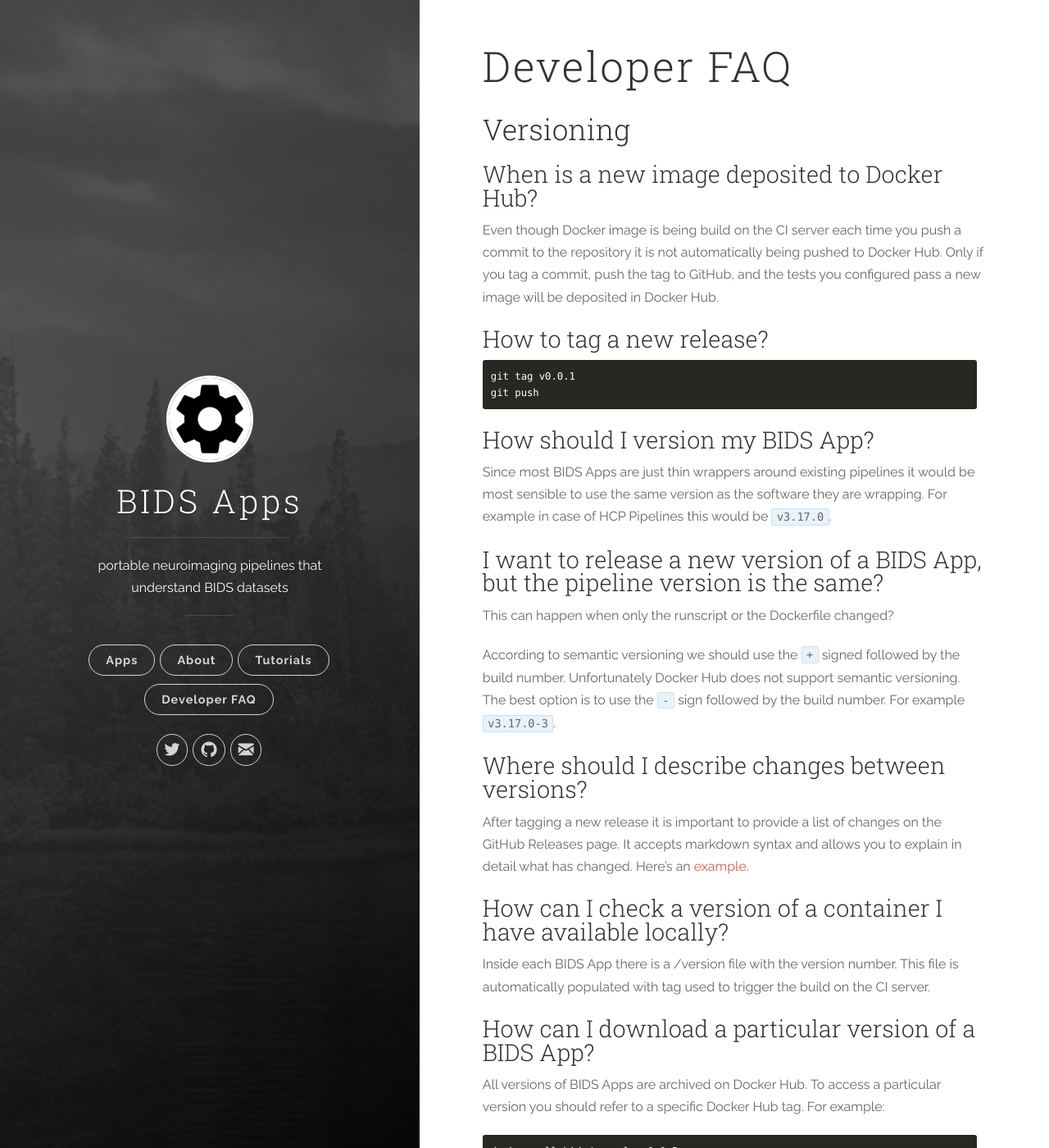
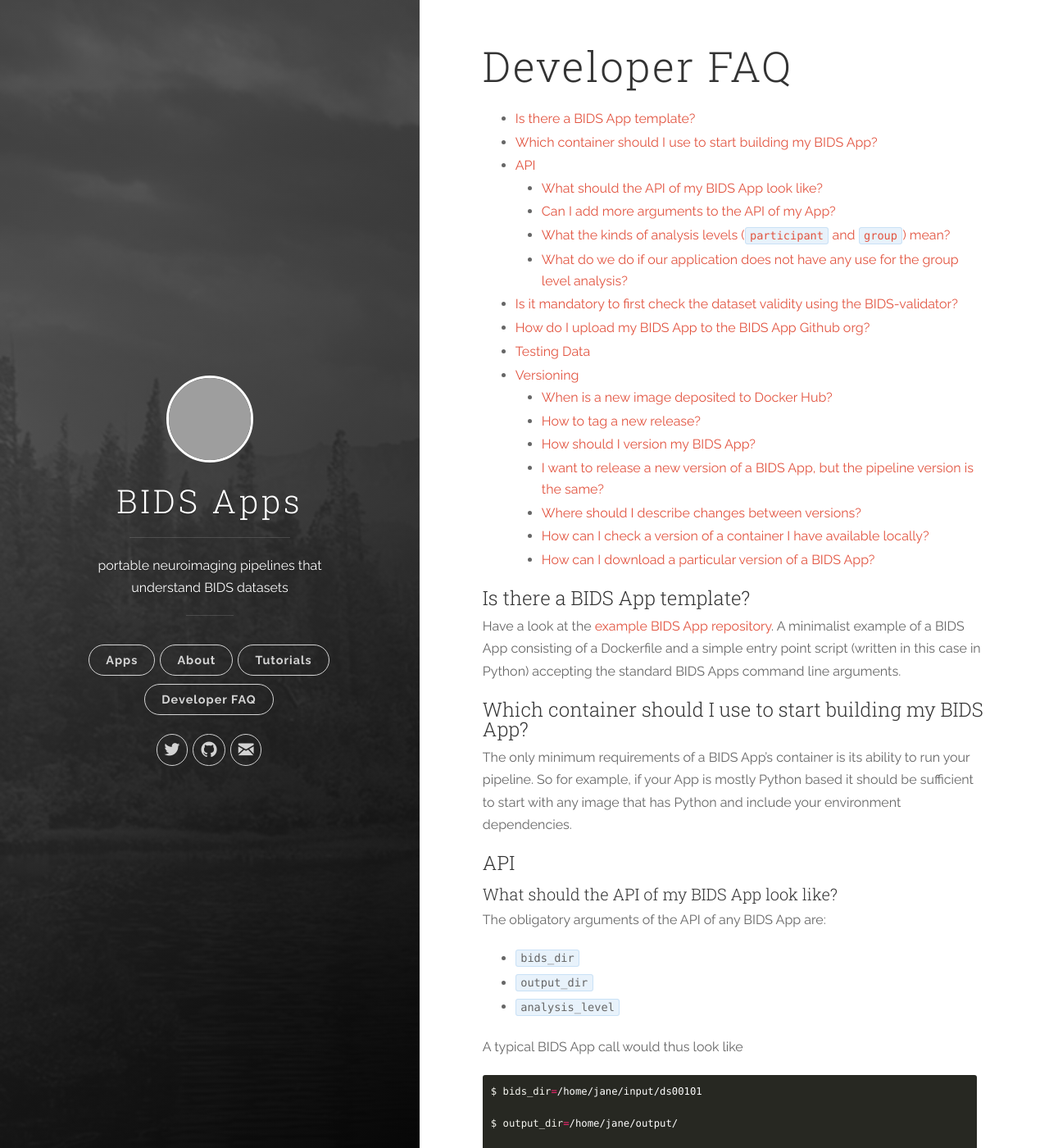
Before and after one commit to bids-apps/bids-apps.github.io, a Jekyll site: the page built from dev_faq.md, in a window 1280 px wide and 1400 px high. Shown: the whole window at 82% size. Built offline with Jekyll 4.4.1, drawn with Linux system fonts in a browser that asks for light colours; nearby versions of some CDN libraries; some of the changed text lies outside the part shown; grey boxes are pictures that could not be loaded.

Commit message:
add all changes after a mixed reset because Rémi cannot branch like a normal human being

````diff
--- a/_includes/head.html
+++ b/_includes/head.html
@@ -44,4 +44,10 @@
     title="{{ site.title }}"
     href="{{ site.baseurl }}/feed.xml"
   />
+
+  <link rel="apple-touch-icon" sizes="180x180" href="images/favicon/apple-touch-icon.png">
+  <link rel="icon" type="image/png" sizes="32x32" href="images/favicon/favicon-32x32.png">
+  <link rel="icon" type="image/png" sizes="16x16" href="images/favicon/favicon-16x16.png">
+  <link rel="manifest" href="images/favicon/site.webmanifest">
+
 </head>
--- a/_includes/header.html
+++ b/_includes/header.html
@@ -10,7 +10,7 @@
   <div class="panel-main">
     <div class="panel-main__inner panel-inverted">
       <div class="panel-main__content">
-        <img src="/images/gear.jpg" class="user-image" alt="My Profile Photo" />
+        <img src="images/BIDS_apps_logo_black.jpg" class="user-image" alt="My Profile Photo" />
         <h1 class="panel-cover__title panel-title">{{ site.title }}</h1>
         <hr class="panel-cover__divider" />
         <p class="panel-cover__description">{{ site.description }}</p>
--- a/css/main.css
+++ b/css/main.css
@@ -46,6 +46,14 @@
   padding: 0 5px;
 }
 
+.post h2 {
+  font-size: 150%;
+}
+
+.post h3 {
+  font-size: 125%;
+}
+
 .footer__copyright {
   margin: 0 20px 10px;
 }
--- a/dev_faq.md
+++ b/dev_faq.md
@@ -2,6 +2,118 @@
 layout: post
 title: Developer FAQ
 ---
+
+- [Is there a BIDS App template?](#is-there-a-bids-app-template)
+- [Which container should I use to start building my BIDS App?](#which-container-should-i-use-to-start-building-my-bids-app)
+- [API](#api)
+    - [What should the API of my BIDS App look like?](#what-should-the-api-of-my-bids-app-look-like)
+    - [Can I add more arguments to the API of my App?](#can-i-add-more-arguments-to-the-api-of-my-app)
+    - [What the kinds of analysis levels (`participant` and `group`) mean?](#what-the-kinds-of-analysis-levels-participant-and-group-mean)
+    - [What do we do if our application does not have any use for the group level analysis?](#what-do-we-do-if-our-application-does-not-have-any-use-for-the-group-level-analysis)
+- [Is it mandatory to first check the dataset validity using the BIDS-validator?](#is-it-mandatory-to-first-check-the-dataset-validity-using-the-bids-validator)
+- [How do I upload my BIDS App to the BIDS App Github org?](#how-do-i-upload-my-bids-app-to-the-bids-app-github-org)
+- [Testing Data](#testing-data)
+- [Versioning](#versioning)
+    - [When is a new image deposited to Docker Hub?](#when-is-a-new-image-deposited-to-docker-hub)
+    - [How to tag a new release?](#how-to-tag-a-new-release)
+    - [How should I version my BIDS App?](#how-should-i-version-my-bids-app)
+    - [I want to release a new version of a BIDS App, but the pipeline version is the same?](#i-want-to-release-a-new-version-of-a-bids-app-but-the-pipeline-version-is-the-same)
+    - [Where should I describe changes between versions?](#where-should-i-describe-changes-between-versions)
+    - [How can I check a version of a container I have available locally?](#how-can-i-check-a-version-of-a-container-i-have-available-locally)
+    - [How can I download a particular version of a BIDS App?](#how-can-i-download-a-particular-version-of-a-bids-app)
+
+## Is there a BIDS App template?
+
+Have a look at the
+[example BIDS App repository](https://github.com/BIDS-Apps/example). A
+minimalist example of a BIDS App consisting of a Dockerfile and a simple entry
+point script (written in this case in Python) accepting the standard BIDS Apps
+command line arguments.
+
+## Which container should I use to start building my BIDS App?
+
+The only minimum requirements of a BIDS App's container is its ability to run
+your pipeline. So for example, if your App is mostly Python based it should be
+sufficient to start with any image that has Python and include your environment
+dependencies.
+
+## API
+
+### What should the API of my BIDS App look like?
+
+The obligatory arguments of the API of any BIDS App are:
+
+- `bids_dir`
+- `output_dir`
+- `analysis_level`
+
+A typical BIDS App call would thus look like
+
+```bash
+$ bids_dir=/home/jane/input/ds00101
+
+$ output_dir=/home/jane/output/
+
+$ analysis_level=participant
+
+$ BIDSapp_name $bids_dir $output_dir $analysis_level
+```
+
+### Can I add more arguments to the API of my App?
+
+Every BIDS App must use the mandatory arguments mentioned above, but you are
+free to add more that are specific to the task your App will perform.
+
+We recommend you follow the guidelines mentioned in the
+["execution" BIDS extension proposal](https://docs.google.com/document/d/104HLZedFtx0TaXEUwd7eyWvJUlc0CcSUtCzwjNgmGxE)
+for more information on specifying the API of your App.
+
+### What the kinds of analysis levels (`participant` and `group`) mean?
+
+Generally, `participant` means individual level analysis (for instance: single
+subject) The group level analysis can be thought of as the second step, where
+the input becomes the output of the `participant` level analysis.
+
+For example, generating statistic maps of each subject's brain could be
+considered `participant`, while generating the average of these maps across the
+dataset could be considered `group`.
+
+### What do we do if our application does not have any use for the group level analysis?
+
+If your pipeline has no need for group level analysis, it is fine if it is only
+valid for the analysis_level argument (see
+[fmriprep](http://fmriprep.readthedocs.io/en/latest/usage.html))
+
+## Is it mandatory to first check the dataset validity using the BIDS-validator?
+
+It is an extremely helpful feature to have validation of the dataset as part of
+your tool. However, it's not considered mandatory. For instance: many Apps will
+simply fail with an error message if the dataset is not BIDS compliant.
+
+## How do I upload my BIDS App to the BIDS App Github org?
+
+You can release BIDS Apps using your own or your lab's account. However, if you
+want to be added to the BIDS docker hub, please message the
+[BIDS maintainers](bids.maintenance+apps@gmail.com) to have a repo created for
+you.
+
+If you base your code on <https://github.com/BIDS-Apps/example> deployment on
+docker hub will happen automatically via Circle-ci.
+
+If you want your App to show on the BIDS App website
+[here](http://bids-apps.neuroimaging.io/apps/)), you will in any case have to
+update the `_config.yml` in the
+[BIDS App website repository](https://github.com/BIDS-Apps/bids-apps.github.io.git).
+
+<!--
+TODO: how do I "submit" an App? Is there a review process? What are the requirements?
+-->
+
+## Testing Data
+
+For both lightweight and full datasets to test your BIDS App, you can choose
+from one of these
+[example datasets](https://bids-standard.github.io/bids-starter-kit/dataset_examples.html)
 
 ## Versioning
 
````
Also changed, not shown: about.md (+5 -1 lines).
